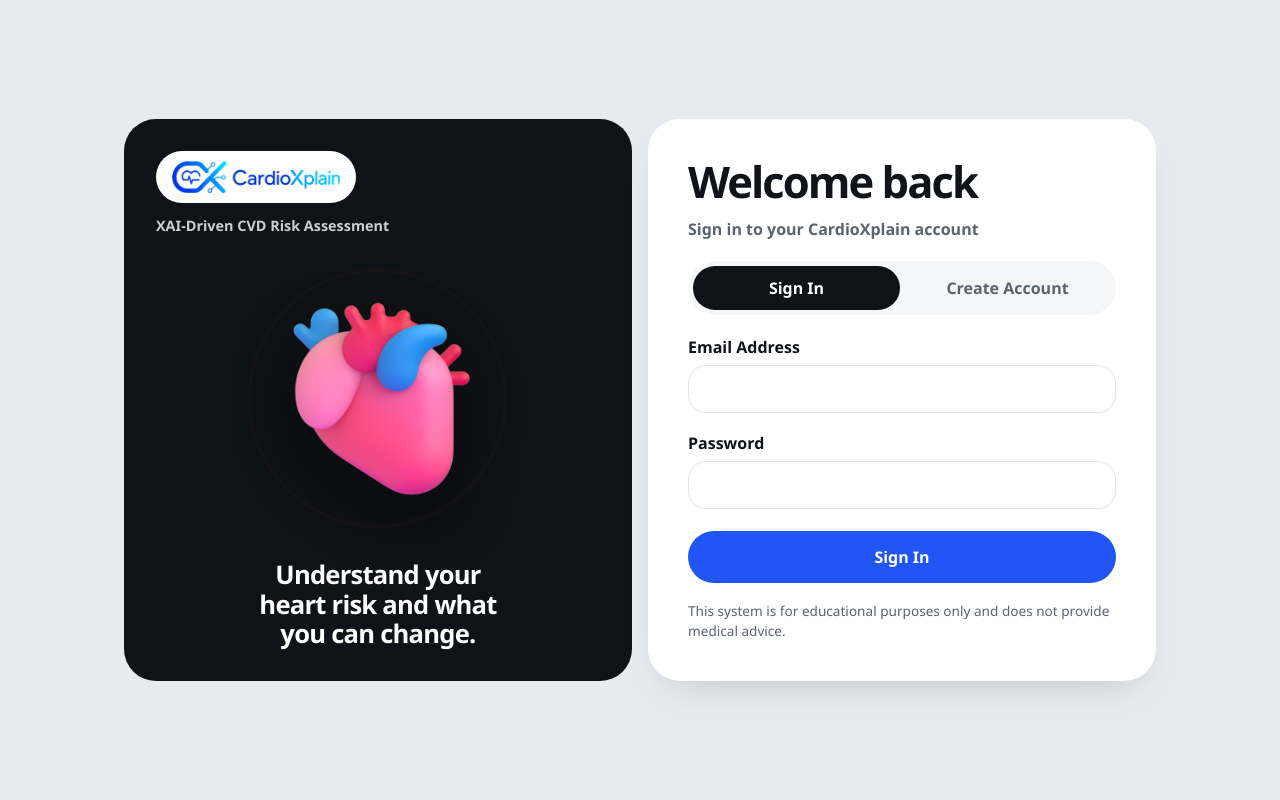
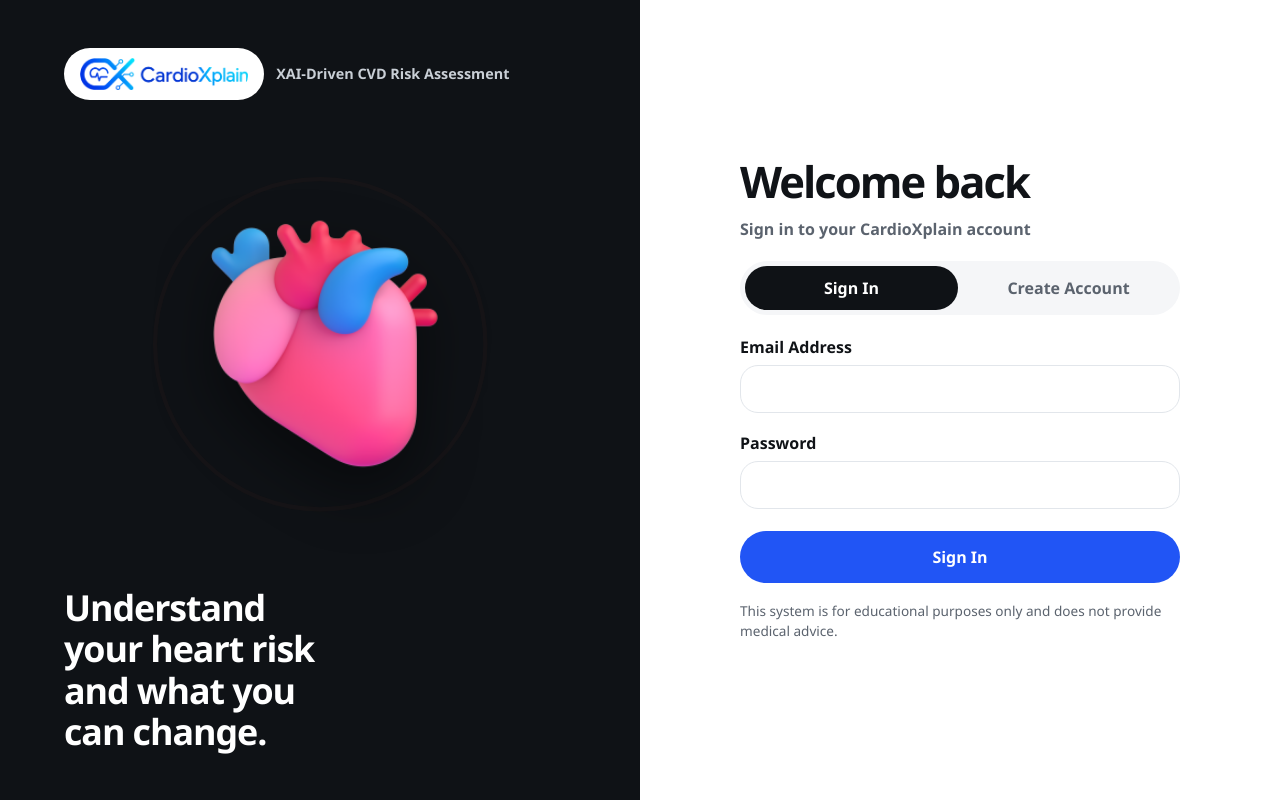
Before and after one commit to AkramSyahmi/CardioXplain, a React (Vite) app in the folder frontend/: page /login in a window 1280 px wide. Built offline with nearby package versions, Linux system fonts and the light colour scheme.

Commit message:
Login page: full-height split screen on desktop

```diff
--- a/frontend/src/pages/LoginPage.css
+++ b/frontend/src/pages/LoginPage.css
@@ -80,3 +80,27 @@
   .login-sub { display: none; }
   .login-tabs button { padding: 0 8px; }
 }
+
+/* Desktop: split screen, dark story panel on the left, form on the right, both full height. */
+@media (min-width: 821px) {
+  .login { max-width: none; padding: 0; gap: 0; align-content: stretch; }
+  .login-art {
+    border-radius: 0;
+    min-height: 100vh;
+    padding: 48px clamp(40px, 5vw, 96px);
+    justify-items: start;
+    gap: 32px;
+  }
+  .login-heart { justify-self: center; width: clamp(260px, 22vw, 380px); height: clamp(260px, 22vw, 380px); }
+  .login-line { text-align: left; font-size: clamp(2rem, 2.8vw, 3rem); max-width: 16ch; text-wrap: balance; }
+  .login-panel {
+    border-radius: 0;
+    box-shadow: none;
+    min-height: 100vh;
+    display: grid;
+    align-content: center;
+    justify-items: center;
+    padding: 48px clamp(40px, 5vw, 96px);
+  }
+  .login-form { width: 100%; max-width: 440px; }
+}
--- a/frontend/src/pages/LoginPage.jsx
+++ b/frontend/src/pages/LoginPage.jsx
@@ -72,6 +72,7 @@ export default function LoginPage() {
       </section>
 
       <section className="login-panel">
+        <div className="login-form">
           <h1>Welcome back</h1>
           <p className="page-lead">Sign in to your CardioXplain account</p>
 
@@ -119,6 +120,7 @@ export default function LoginPage() {
           </form>
 
           <p className="help login-note">This system is for educational purposes only and does not provide medical advice.</p>
+        </div>
       </section>
     </main>
   );
```
Lines whose indentation alone changed are shown as unchanged.
